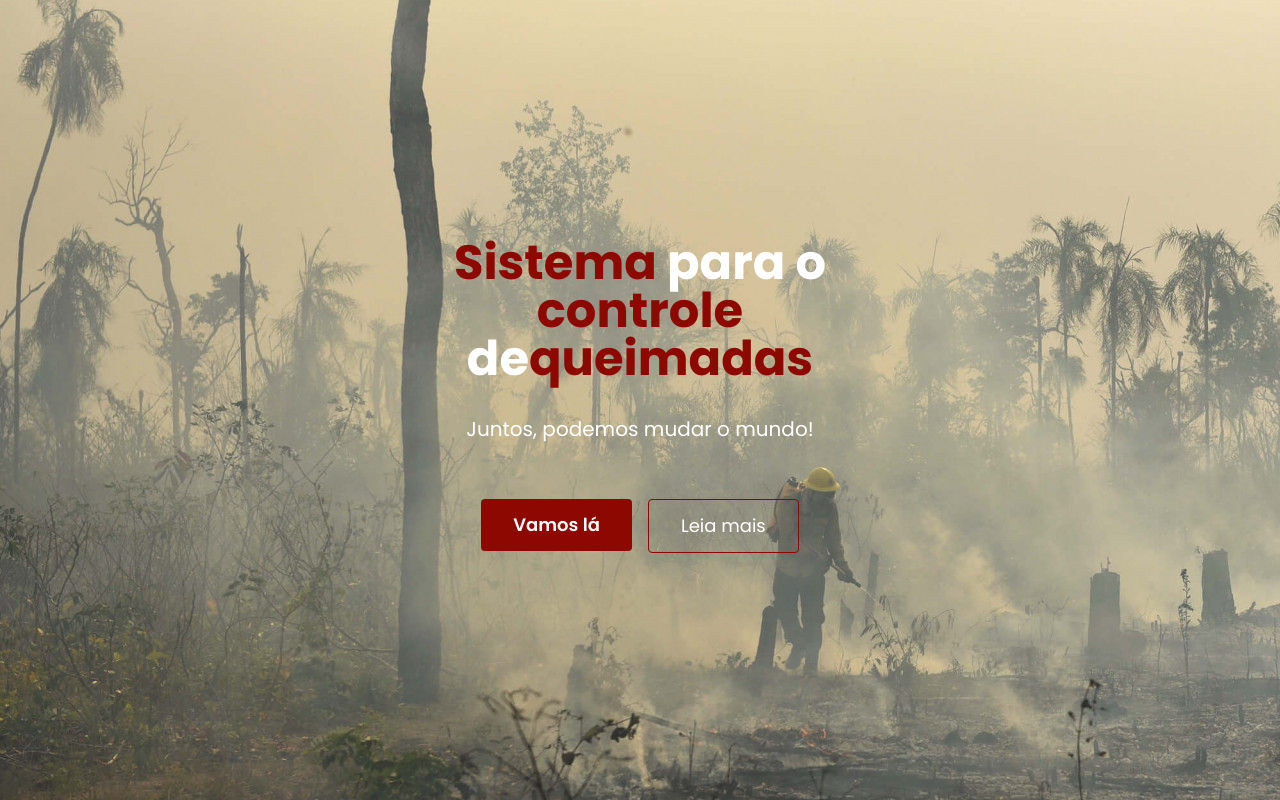
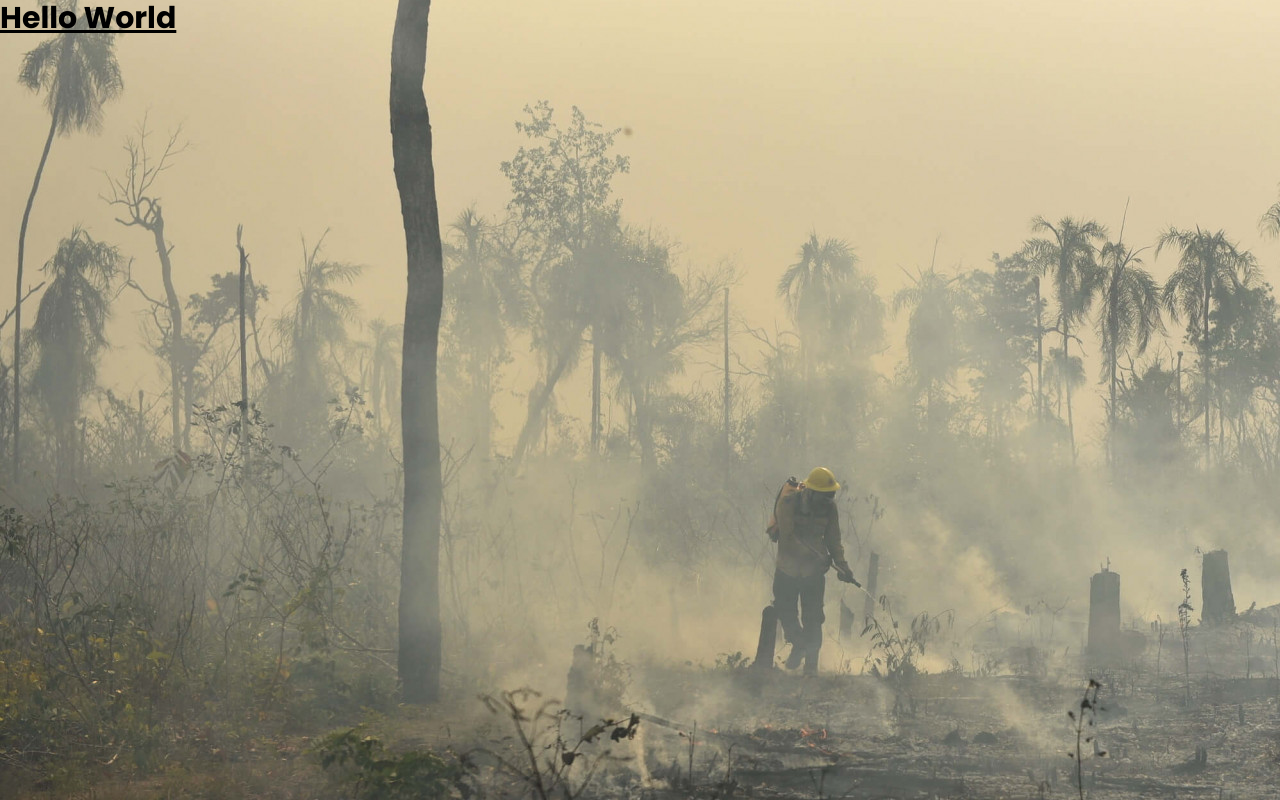
Before and after one commit to Geoqueimadas/frontend, a Next.js app: page / in a window 1280 px wide. Built offline with nearby package versions, Linux system fonts and the light colour scheme.

Commit message:
seven commit

```diff
--- a/pages/index.js
+++ b/pages/index.js
@@ -1,46 +1,11 @@
-import { Link } from "react-scroll";
-
 function HomePage() {
   return (
 
-    <div
-      className="h-screen bg-hero flex justify-center items-center"
-      id="home"
-    >
-      <section className="flex  text-white">
-        <div className="container mx-auto flex flex-col items-center px-4 py-16 text-center md:py-32 md:px-10 lg:px-32 xl:max-w-3xl ">
-          <h1 className="text-4xl font-bold leading-none sm:text-5xl">
-            <span className="text-red-main">Sistema</span> para o <br />{" "}
-            <span className="text-red-main">controle</span>
-            <br />
-            de
-            <span className="text-red-main">queimadas</span>
-          </h1>
-          <p className="px-8 mt-8 mb-12 text-xl">
-            Juntos, podemos mudar o mundo!
-          </p>
-          <div className="flex flex-wrap justify-center">
-            <Link
-              to="formulario"
-              spy={true}
-              smooth={true}
-              offset={20}
-              duration={700}
-            >
-              <button
-                className="px-8 py-3 m-2 text-lg font-semibold rounded bg-red-main text-white hover:bg-black transition
-            ease-in duration-1000"
-              >
-                Vamos lá
-              </button>
-            </Link>
-            <button className="px-8 py-3 m-2 text-lg border rounded text-white border-red-main">
-              Leia mais
-            </button>
-          </div>
-        </div>
-      </section>
+    <section className="h-screen bg-hero">
+    <div>
+      <h1 className="text-3xl font-bold underline"> Hello World </h1>
     </div>
+    </section>
 
   )
 }
```
